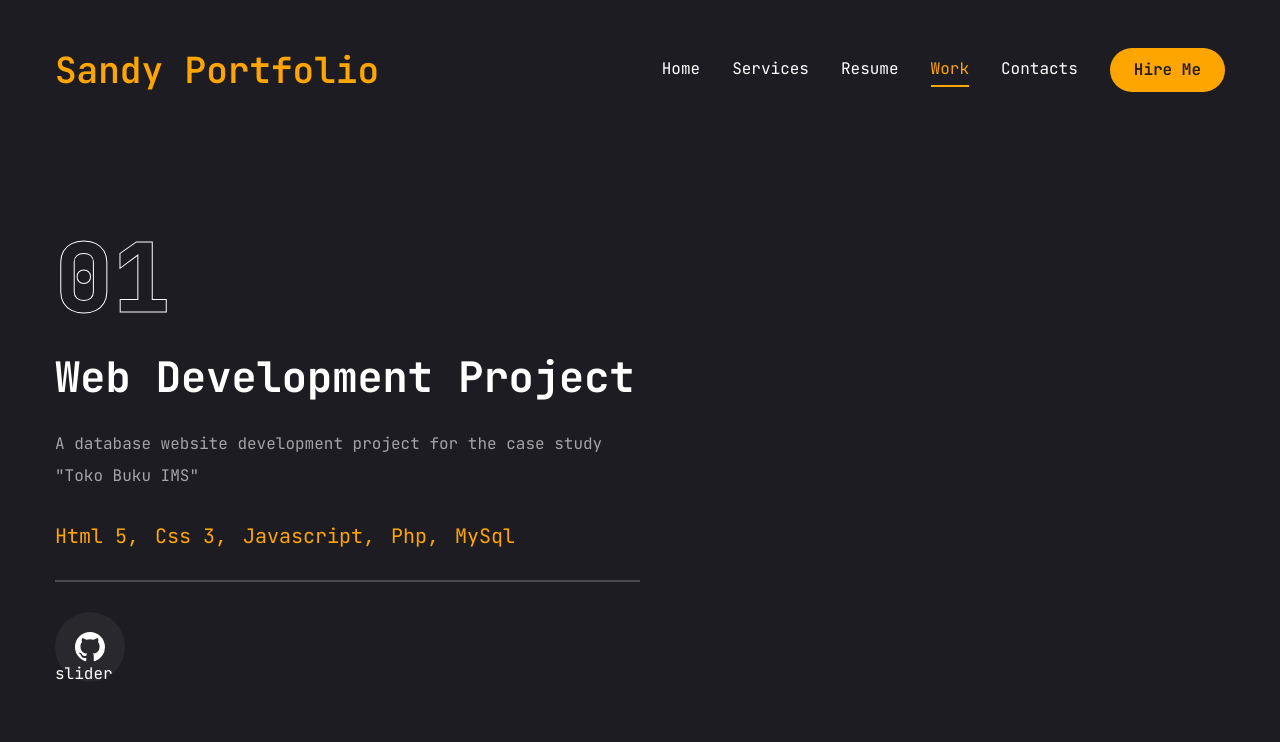
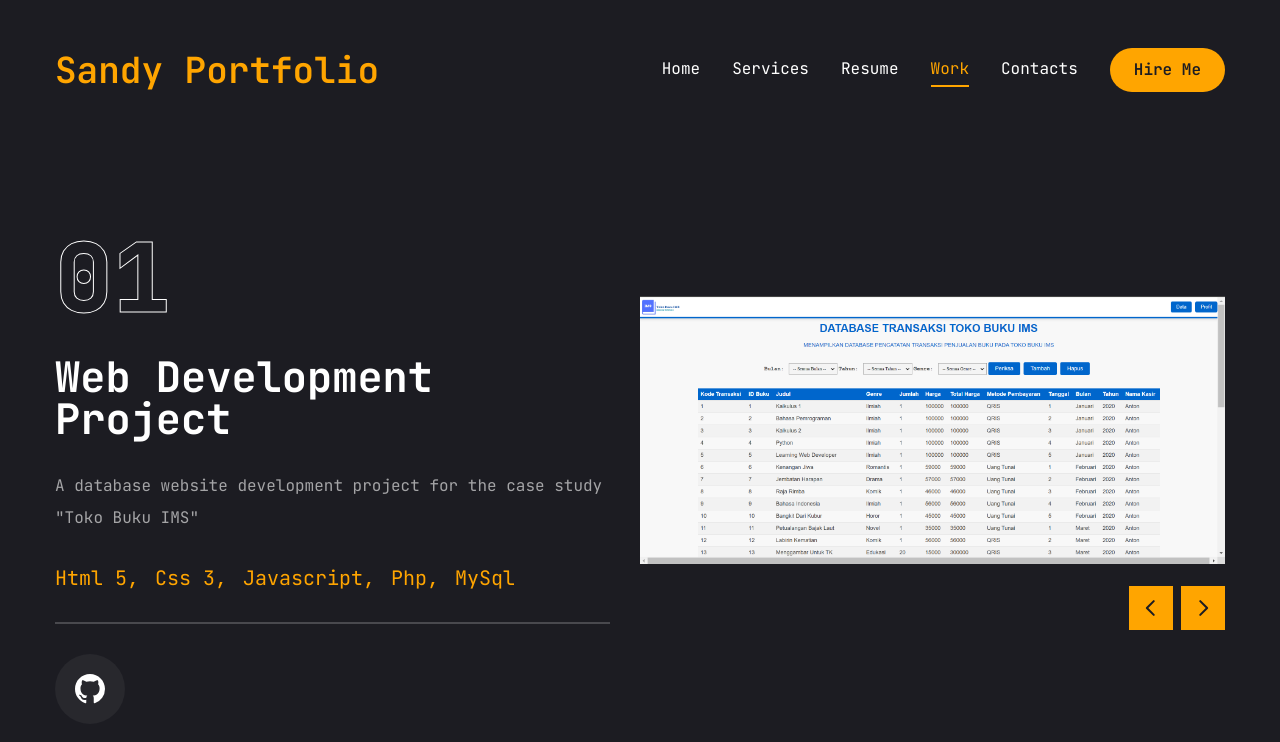
Before and after one commit to sandynicholas3069/sandyportfolio, a Next.js app: page /work in a window 1280 px wide. Shown: the top 742 px of the page. Built offline with nearby package versions, Linux system fonts and the light colour scheme.

Commit message:
Finishing Work Page

```diff
--- a/app/work/page.jsx
+++ b/app/work/page.jsx
@@ -17,6 +17,7 @@ import {
 
 import Link from "next/link";
 import Image from "next/image";
+import WorkSliderBtns from "@/components/WorkSliderBtns";
 
 const projects = [
   {
@@ -111,10 +112,21 @@ const projects = [
 
 const Work = () => {
   const [project, setProject] = useState(projects[0]);
+
+  const handleSlideChange = (swiper) => {
+    //get current slide index
+    const currentIndex = swiper.activeIndex;
+    //update project state based on current slide index
+    setProject(projects[currentIndex]);
+  };
+
   return (
     <motion.section
       initial={{ opacity: 0 }}
-      animate={{ opacity: 1 }}
+      animate={{
+        opacity: 1,
+        transition: { delay: 2.4, duration: 0.4, ease: "easeIn" },
+      }}
       className="min-h-[80vh] flex flex-col justify-center py-12 xl:px-0"
     >
       <div className="container mx-auto">
@@ -136,7 +148,6 @@ const Work = () => {
                 {project.stack.map((item, index) => (
                   <li key={index} className="text-xl text-accent">
                     {item.name}
-                    {/* add comma if not last item */}
                     {index !== project.stack.length - 1 && ","}
                   </li>
                 ))}
@@ -145,7 +156,6 @@ const Work = () => {
               <div className="border border-white/20"></div>
               {/* button */}
               <div className="flex items-center gap-4">
-                {/* Link to Github */}
                 <Link href={project.href}>
                   <TooltipProvider delayDuration={100}>
                     <Tooltip>
@@ -160,7 +170,41 @@ const Work = () => {
                 </Link>
               </div>
             </div>
-            <div className="w-full xl:w-[50%]">slider</div>
+          </div>
+          <div className="w-full xl:w-[50%]">
+            <Swiper
+              spaceBetween={30}
+              slidesPerView={1}
+              className="xl:h-[400px] mb-12"
+              onSlideChange={handleSlideChange}
+            >
+              {projects.map((project, index) => (
+                <SwiperSlide
+                  key={index}
+                  className="w-full flex justify-center items-center"
+                >
+                  <div className="relative flex justify-center items-center w-full h-full overflow-hidden">
+                    {/* Container div dengan ukuran lebih besar */}
+                    <div className="relative flex justify-center items-center w-[600px] h-[300px]">
+                      {" "}
+                      {/* Ukuran container yang lebih besar */}
+                      <Image
+                        src={project.image}
+                        alt={project.title}
+                        width={2000} // ukuran asli gambar
+                        height={1000} // ukuran asli gambar
+                        className="object-cover"
+                      />
+                    </div>
+                  </div>
+                </SwiperSlide>
+              ))}
+              {/* Button Swipe */}
+              <WorkSliderBtns
+                containerStyles="flex gap-2 absolute right-0 bottom-[calc(50%_-_22px)] xl:bottom-0 z-20 w-full justify-between xl:w-max xl:justify-none"
+                btnStyles="bg-accent hover:bg-accent-hover text-primary text-[22px] w-[44px] h-[44px] flex justify-center items-center transition-all"
+              />
+            </Swiper>
           </div>
         </div>
       </div>
--- /dev/null
+++ b/components/WorkSliderBtns.jsx
@@ -0,0 +1,20 @@
+"use client";
+
+import { useSwiper } from "swiper/react";
+import { PiCaretLeftBold, PiCaretRightBold } from "react-icons/pi";
+
+const WorkSliderBtns = ({ containerStyles, btnStyles, iconStyles }) => {
+  const swiper = useSwiper();
+  return (
+    <div className={containerStyles}>
+      <button className={btnStyles} onClick={() => swiper.slidePrev()}>
+        <PiCaretLeftBold className={iconStyles} />
+      </button>
+      <button className={btnStyles} onClick={() => swiper.slideNext()}>
+        <PiCaretRightBold className={iconStyles} />
+      </button>
+    </div>
+  );
+};
+
+export default WorkSliderBtns;
```
Also changed, not shown: public/assets/Work/work6.png.
